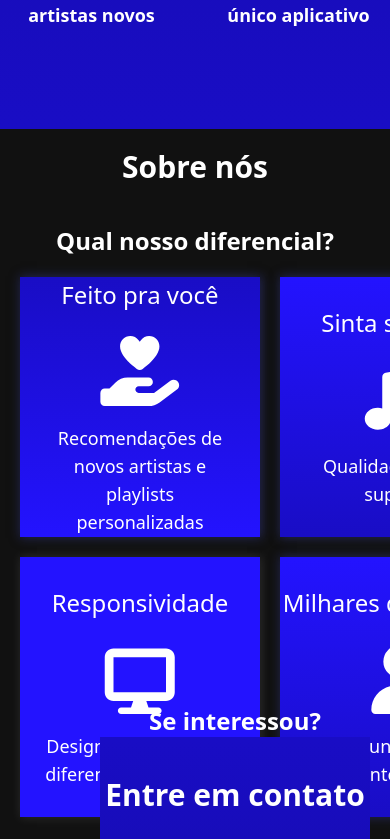
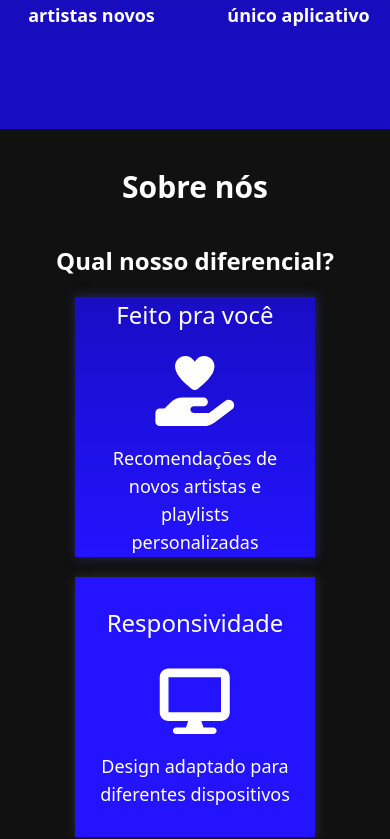
Before and after one commit to EduBassan/FrontCP, a React (Vite) app: page / in a window 390 px wide. Shown: the part 1925-2764 px from the top of the page. Built offline with nearby package versions, Linux system fonts and the light colour scheme.

Commit message:
ajuste de grid para responsividade

```diff
--- a/src/components/Funcionalidades.jsx
+++ b/src/components/Funcionalidades.jsx
@@ -9,15 +9,17 @@ export default function Funcionalidades() {
   return (
     <div
     id="funcionalidades"
-    className="bg-[#111111] pr-5 pl-5 pt-5 grid-cols-1 lg:grid-col-2 w-[100%] flex flex-wrap justify-center items-start h-350 lg:h-200">
-      <h1 className="flex text-3xl mb-10 lg:text-5xl text-center justify-center items-center font-bold text-white w-full">
+    className="grid bg-[#111111] w-[100%] grid-cols-1 lg:grid-cols-2 gap-x-30 gap-y-10 h-auto">
+      <div className="w-full flex items-center justify-center col-span-1 lg:col-span-2 mt-10">
+      <h1 className="flex text-3xl lg:text-5xl text-center justify-center items-center font-bold text-white w-full">
           Sobre nós
         </h1>
-      <div className="flex flex-col justify-start items-center h-120 gap-5">
-        <h4 className="flex text-2xl lg:text-3xl text-center justify-center items-start font-bold text-white">
+        </div>
+      <div className="flex flex-col justify-center items-center lg:items-end h-auto col-span-1 gap-5">
+        <h4 className="flex text-2xl lg:text-3xl w-full lg:w-120 justify-center items-start font-bold text-white">
           Qual nosso diferencial?
         </h4>
-        <div className="flex flex-wrap flex-col justify-center items-start gap-5 h-170">
+        <div className="flex flex-nowrap lg:flex-wrap flex-col justify-start items-start gap-5 h-300 lg:h-200">
           <div
             className="transition-all ease-in-out duration-500 hover:-translate-x-4 hover:-translate-y-2  flex flex-col justify-center items-center bg-gradient-to-b lg:bg-gradient-to-r from-[#190dc5] to-[#2313ff] h-65 w-60 text-white"
             style={{ boxShadow: "1px 0px 10px 1px rgba(52, 58, 146, 0.500)" }}
@@ -75,8 +77,8 @@ export default function Funcionalidades() {
           </div>
         </div>
       </div>
-      <div className="flex flex-col justify-start items-center h-full ml-20">
-        <h4 className="flex text-2xl lg:text-3xl text-center justify-center items-start font-bold text-white">
+      <div className="flex flex-col justify-start items-start h-auto mb-20">
+        <h4 className="w-full flex lg:w-108 text-3xl text-center justify-center items-center font-bold text-white mb-5">
           Se interessou?
         </h4>
         <Forms/>
```
